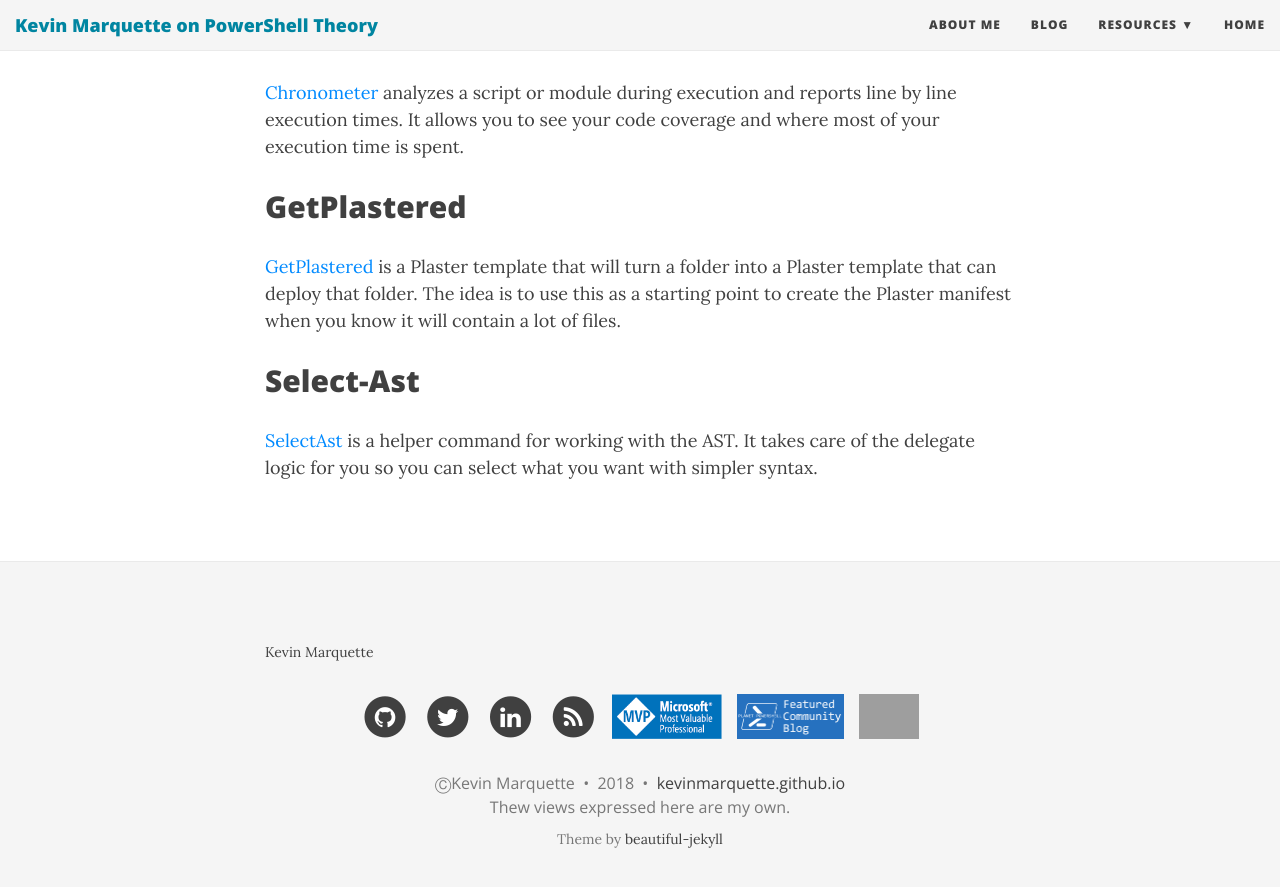
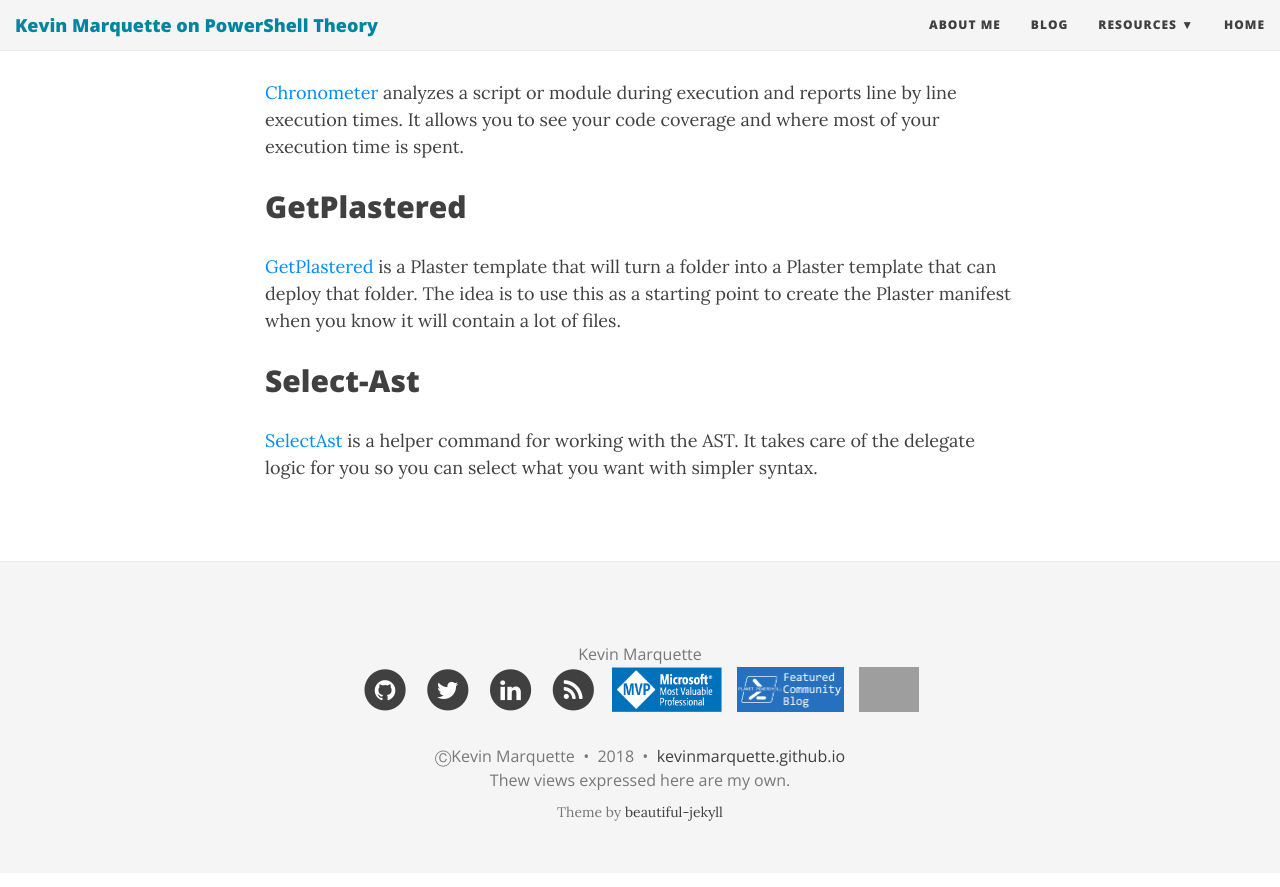
Before and after one commit to KevinMarquette/kevinmarquette.github.io, a Jekyll site: the page built from index.md, in a window 1280 px wide and 900 px high, scrolled down 1715 px. Shown: the top 887 px of the window. Built offline with Jekyll 4.4.1, drawn with Linux system fonts in a browser that asks for light colours; nearby versions of some CDN libraries; grey boxes are pictures that could not be loaded.

Commit message:
Center name

```diff
--- a/_includes/footer.html
+++ b/_includes/footer.html
@@ -2,7 +2,7 @@
   <div class="container beautiful-jekyll-footer">
     <div class="row">
       <div class="col-lg-8 col-lg-offset-2 col-md-10 col-md-offset-1">
-        <p>
+        <p class="copyright text-muted">
           {{ site.author.name }}
         </p>
         <ul class="list-inline text-center footer-links">
```
